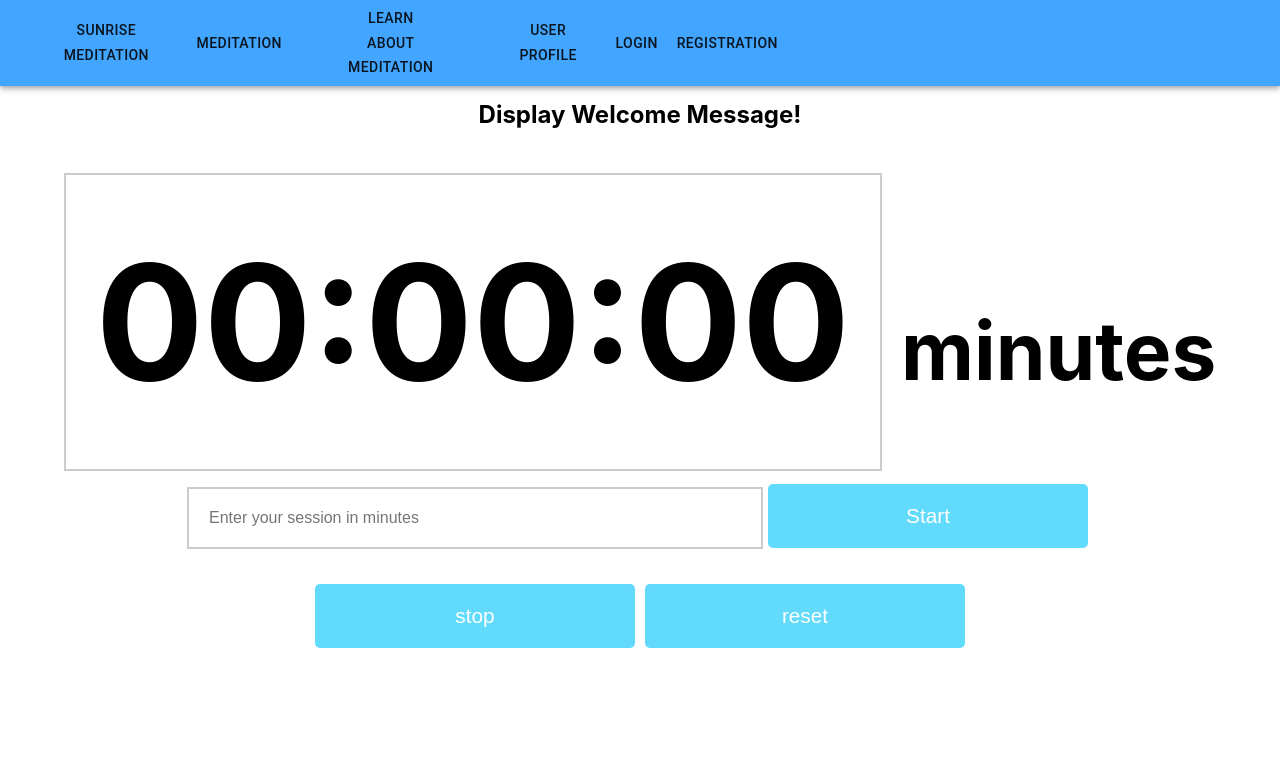
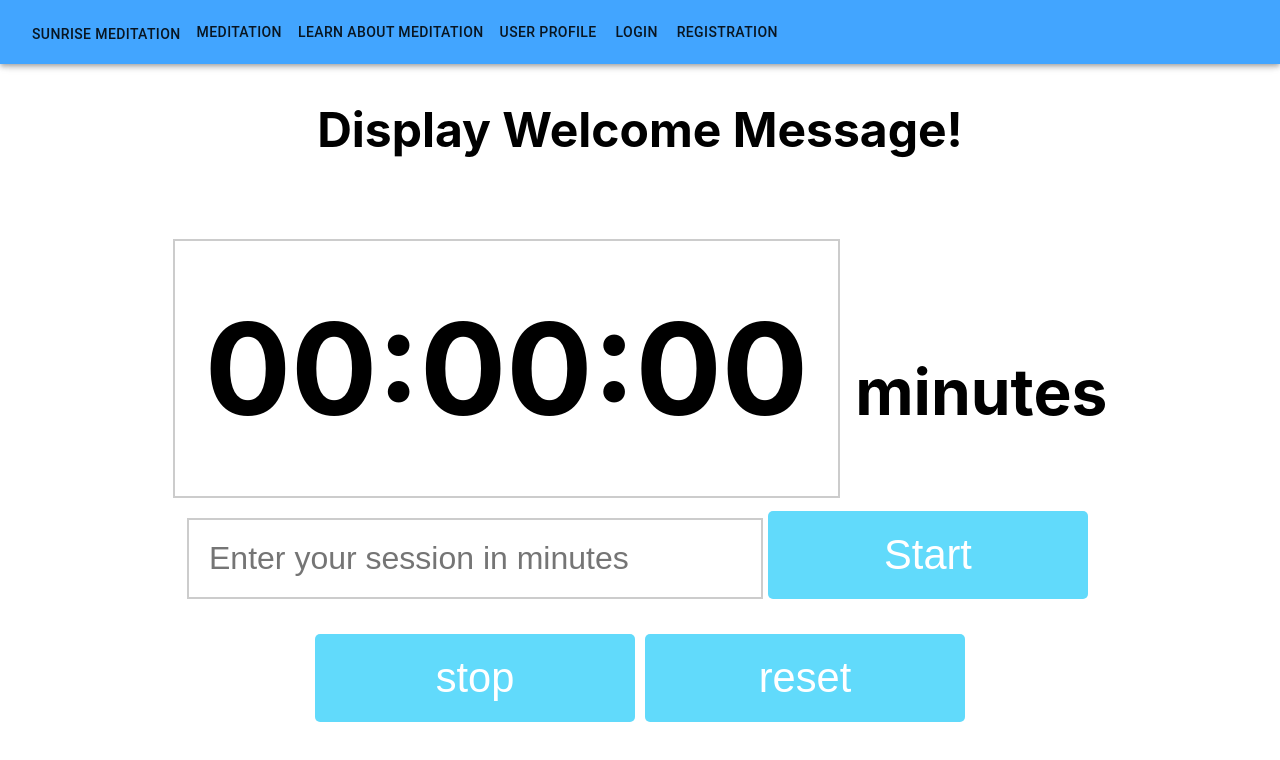
Before and after one commit to LaunchCodeLiftoffProjects/meditation-app-ui, a React (Create React App) app: page /meditation in a window 1280 px wide. Shown: the top 760 px of the page. Built offline with nearby package versions, Linux system fonts and the light colour scheme.

Commit message:
should all fixed

```diff
--- a/src/App.css
+++ b/src/App.css
@@ -43,11 +43,6 @@
   box-sizing: border-box;
 }
 
-h1 {
-  margin: 0;
-  font-size: 5em;
-}
-
 .container {
   margin: 0 auto;
   text-align: center;
@@ -65,9 +60,7 @@ h1 {
   font-size: 2em;
   padding: 50px 30px;
 }
-
-button,
-input[type="submit"] {
+.meditation-btn {
   width: 25%;
   padding: 20px;
   margin: 5px;
@@ -80,19 +73,12 @@ input[type="submit"] {
   transition: color 0.3s, background-color 0.3s;
 }
 
-button:hover {
-  border: 2px solid #ccc;
-}
-
-input[type="submit"] {
-  background-color: #61dafb;
-}
-
-input[type="submit"]:hover {
+.meditation-btn:hover {
   background-color: #ffffff;
   color: #ccc;
   border: 2px solid #61dafb;
 }
+
 .enterMinutes {
   margin-bottom: 30px;
   padding: 20px;
--- a/src/pages/button.jsx
+++ b/src/pages/button.jsx
@@ -2,8 +2,9 @@ import React from 'react';
 
 export default class Button extends React.Component {
     render() {
+
       return (
-          <button onClick={this.props.onClickHandler}>{this.props.label}</button>
+          <button className = "meditation-btn" onClick={this.props.onClickHandler}>{this.props.label}</button>
       );
     }
   }
--- a/src/pages/input.jsx
+++ b/src/pages/input.jsx
@@ -14,10 +14,11 @@ export default class Input extends React.Component {
   }
 
   render() {
+
     return (
       <form ref="form" onSubmit={this.onSubmit.bind(this)}>
         <input className = "enterMinutes" type="text"  ref = {input => this.inputStr = input} placeholder="Enter your session in minutes"/>
-        <input type="submit" value="Start"></input>
+        <input className = "meditation-btn"  type="submit" value="Start"></input>
       </form>
     )
   }
--- a/src/pages/meditation.jsx
+++ b/src/pages/meditation.jsx
@@ -54,9 +54,15 @@ export default class Meditaion extends React.Component {
   }
 
   render() {
+    const style = {
+
+        margin: 0,
+        fontSize: '2em'
+
+    }
     const {count} = this.state;
     return (
-      <div className="container">
+      <div className="container" style = {style}>
         <h2 className = "message">Display Welcome Message!</h2>
         <Clock time={count}/>
         <div className = "btn-wrapper">
```
